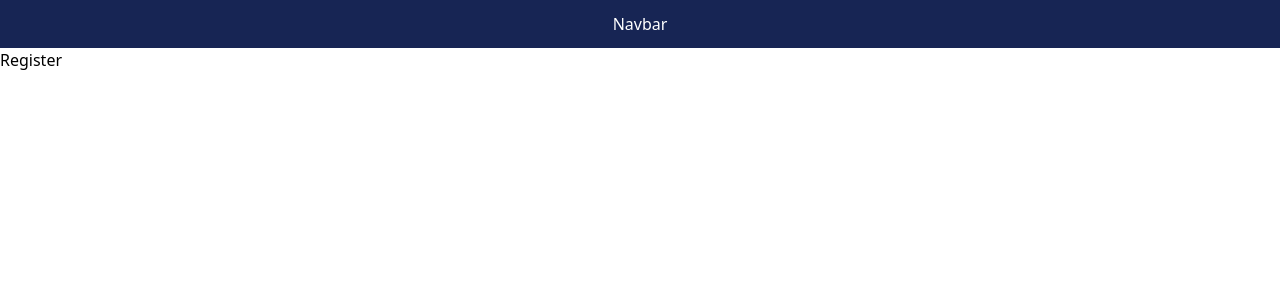
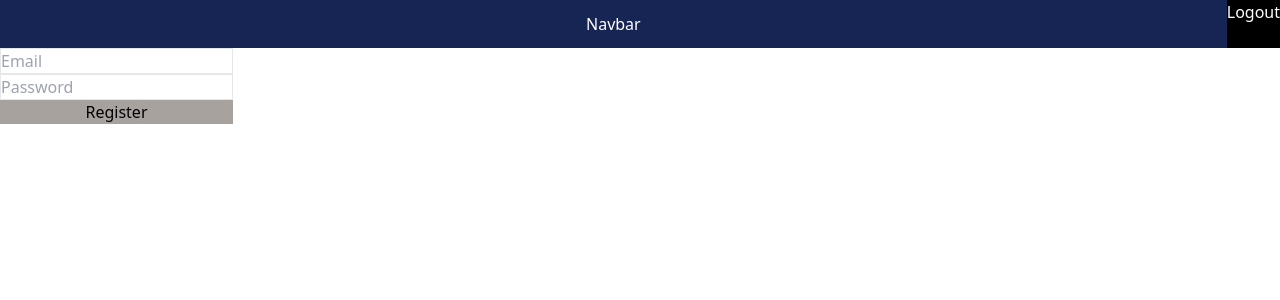
Before and after one commit to kimbapquyenduy/Personal-Expense-Tracker, a React (Vite) app: page /register in a window 1280 px wide. Shown: the top 300 px of the page. Built offline with nearby package versions, Linux system fonts and the light colour scheme; no server answers; sample sign-in values are in the browser's storage.

Commit message:
Login/logout/register/Auth

```diff
--- a/src/App.jsx
+++ b/src/App.jsx
@@ -1,4 +1,4 @@
-import { useState } from "react";
+import { useContext, useState } from "react";
 import reactLogo from "./assets/react.svg";
 import viteLogo from "/vite.svg";
 import "./App.css";
@@ -7,6 +7,7 @@ import Home from "./pages/Home";
 import { Register } from "./pages/Register";
 import {
   createBrowserRouter,
+  Navigate,
   Route,
   RouterProvider,
   Routes,
@@ -17,13 +18,20 @@ import Schedule from "./components/sidebarChild/Schedule";
 import Analytics from "./components/sidebarChild/Analytics";
 import { Dashboard } from "./components/sidebarChild/Dashboard";
 import Expense from "./components/sidebarChild/Expense";
+import { AuthContextProvider } from "./context/AuthConext";
+import { ProtectRoute } from "./components/ProtectedRoute";
 
 function App() {
   const [count, setCount] = useState(0);
+
   const router = createBrowserRouter([
     {
       path: "/",
-      element: <Home />,
+      element: (
+        <ProtectRoute>
+          <Home />
+        </ProtectRoute>
+      ),
       children: [
         {
           path: "/Schedule",
@@ -55,8 +63,10 @@ function App() {
   ]);
   return (
     <>
-      <Navbar />
-      <RouterProvider router={router} />
+      <AuthContextProvider>
+        <Navbar />
+        <RouterProvider router={router} />
+      </AuthContextProvider>
     </>
   );
 }
--- a/src/components/Navbar.jsx
+++ b/src/components/Navbar.jsx
@@ -1,9 +1,29 @@
-import React from "react";
+import { signInWithEmailAndPassword } from "firebase/auth";
+import React, { useContext } from "react";
+import { UserAuth } from "../context/AuthConext";
+import { auth } from "../firebase";
 
 export const Navbar = () => {
+  const { user, logOut } = UserAuth();
+
+  const HandleLogOut = async () => {
+    try {
+      await logOut();
+    } catch (error) {
+      console.log(error);
+    }
+  };
+
   return (
-    <div className="w-full p-3 bg-blue-950 flex justify-center text-white">
-      Navbar
+    <div className="flex">
+      <div className="w-full p-3 bg-blue-950 flex justify-center text-white">
+        Navbar
+      </div>
+      {user?.email != null ? (
+        <div className="p3 bg-black text-white" onClick={HandleLogOut}>
+          Logout
+        </div>
+      ) : null}
     </div>
   );
 };
--- /dev/null
+++ b/src/components/ProtectedRoute.jsx
@@ -0,0 +1,9 @@
+import React from "react";
+import { Navigate } from "react-router-dom";
+import { UserAuth } from "../context/AuthConext";
+export const ProtectRoute = ({ children }) => {
+  const { user } = UserAuth();
+  if (!user) {
+    return <Navigate to={"/login"} />;
+  } else return children;
+};
--- /dev/null
+++ b/src/context/AuthConext.jsx
@@ -0,0 +1,43 @@
+import { createContext, useContext, useEffect, useState } from "react";
+import {
+  createUserWithEmailAndPassword,
+  signInWithEmailAndPassword,
+  signOut,
+  onAuthStateChanged,
+} from "firebase/auth";
+import { auth, db } from "../firebase";
+import { doc, setDoc } from "firebase/firestore";
+
+const AuthContext = createContext();
+
+export function AuthContextProvider({ children }) {
+  const [user, setUser] = useState({});
+  function signUp(email, password) {
+    createUserWithEmailAndPassword(auth, email, password);
+    setDoc(doc(db, "users", email), {
+      savedMovies: [],
+    });
+  }
+  function logOut() {
+    return signOut(auth);
+  }
+  function logIn(email, password) {
+    return signInWithEmailAndPassword(auth, email, password);
+  }
+  useEffect(() => {
+    const unsubscribe = onAuthStateChanged(auth, (currentUser) => {
+      setUser(currentUser);
+    });
+    return () => {
+      unsubscribe();
+    };
+  });
+  return (
+    <AuthContext.Provider value={{ signUp, logIn, logOut, user }}>
+      {children}
+    </AuthContext.Provider>
+  );
+}
+export function UserAuth() {
+  return useContext(AuthContext);
+}
--- /dev/null
+++ b/src/context/AuthReducer.js
@@ -0,0 +1,20 @@
+const AuthReducer = (state,action) =>{
+switch (action.type) {
+    case "LOGIN":{
+        return {
+            currentUser:action.payload,
+        };
+    }
+
+    case "LOGOUT":{
+        return {
+            currentUser:null,
+        };
+    }
+
+    default:
+       return state;
+    }
+}
+
+export default AuthReducer;
--- a/src/firebase.js
+++ b/src/firebase.js
@@ -2,6 +2,7 @@
 import { initializeApp } from "firebase/app";
 import { getAnalytics } from "firebase/analytics";
 import { getAuth } from "firebase/auth";
+import { getFirestore } from "firebase/firestore";
 
 // TODO: Add SDKs for Firebase products that you want to use
 // https://firebase.google.com/docs/web/setup#available-libraries
@@ -22,3 +23,4 @@ const firebaseConfig = {
 const app = initializeApp(firebaseConfig);
 const analytics = getAnalytics(app);
 export const auth = getAuth();
+export const db = getFirestore(app);
--- a/src/main.jsx
+++ b/src/main.jsx
@@ -2,6 +2,7 @@ import React from "react";
 import ReactDOM from "react-dom/client";
 import { createBrowserRouter, RouterProvider } from "react-router-dom";
 import App from "./App.jsx";
+import { AuthContextProvider } from "./context/AuthConext.jsx";
 import "./index.css";
 import Home from "./pages/Home.jsx";
 
--- a/src/pages/Home.jsx
+++ b/src/pages/Home.jsx
@@ -1,7 +1,13 @@
 import { useState } from "react";
-import { Outlet } from "react-router-dom";
+import { Navigate, Outlet } from "react-router-dom";
 import { SidebarHome } from "../components/sidebar";
+import React from "react";
+import { UserAuth } from "../context/AuthConext";
+import { Navbar } from "../components/Navbar";
+
 const App = () => {
+  const { user } = UserAuth();
+
   return (
     <div className="flex">
       <SidebarHome />
--- a/src/pages/Login.jsx
+++ b/src/pages/Login.jsx
@@ -1,33 +1,30 @@
-import React from "react";
+import React, { useContext } from "react";
 import { useState } from "react";
 import { getAuth, signInWithEmailAndPassword } from "firebase/auth";
 import { auth } from "../firebase";
 import { useNavigate } from "react-router-dom";
-
+import { UserAuth } from "../context/AuthConext";
 export const Login = () => {
-  const [error, setError] = useState(false);
+  const { user, logIn } = UserAuth();
   const [email, setEmail] = useState("");
   const [password, setPassword] = useState("");
-  const Navigate = useNavigate();
-  const handleLogin = (e) => {
-    e.preventDefault();
-    signInWithEmailAndPassword(auth, email, password)
-      .then((userCredential) => {
-        // Signed up
-        const user = userCredential.user;
+  const [error, setError] = useState("");
+  const nagivate = useNavigate();
+  const OnSubmit = async (e) => {
+    try {
+      e.preventDefault();
+      await logIn(email, password);
+      setError("");
+      nagivate("/");
+    } catch (error) {
+      setError(error.message);
+      console.log(error);
+    }
+  };
 
-        Navigate("/");
-        // ...
-      })
-      .catch((error) => {
-        setError(true);
-      });
-  };
-  console.log(email);
-  console.log(password);
   return (
     <div className=" flex ">
-      <form onSubmit={handleLogin} className=" flex flex-col ">
+      <form onSubmit={OnSubmit} className=" flex flex-col ">
         <input
           type="email"
           placeholder="Email"
--- a/src/pages/Register.jsx
+++ b/src/pages/Register.jsx
@@ -1,5 +1,45 @@
-import React from "react";
+import React, { useContext, useState } from "react";
+import { createUserWithEmailAndPassword } from "firebase/auth";
+import { auth } from "../firebase";
+import { useNavigate } from "react-router-dom";
+import { UserAuth } from "../context/AuthConext";
+export const Register = () => {
+  const { user, signUp } = UserAuth();
 
-export const Register = () => {
-  return <div>Register</div>;
+  const [error, setError] = useState(false);
+  const [email, setEmail] = useState("");
+  const [password, setPassword] = useState("");
+  const Navigate = useNavigate();
+
+  const handleRegister = async (e) => {
+    e.preventDefault();
+    try {
+      await signUp(email, password);
+      Navigate("/");
+    } catch (error) {
+      console.log(error);
+    }
+  };
+  return (
+    <div className=" flex ">
+      <form onSubmit={handleRegister} className=" flex flex-col ">
+        <input
+          type="email"
+          placeholder="Email"
+          className="border"
+          onChange={(e) => setEmail(e.target.value)}
+        />
+        <input
+          type="password"
+          placeholder="Password"
+          className="border"
+          onChange={(e) => setPassword(e.target.value)}
+        />
+        <button type="submit" className="bg-stone-400">
+          Register
+        </button>
+        {error && <span className="text-red-600">Wrong email or password</span>}
+      </form>
+    </div>
+  );
 };
```
